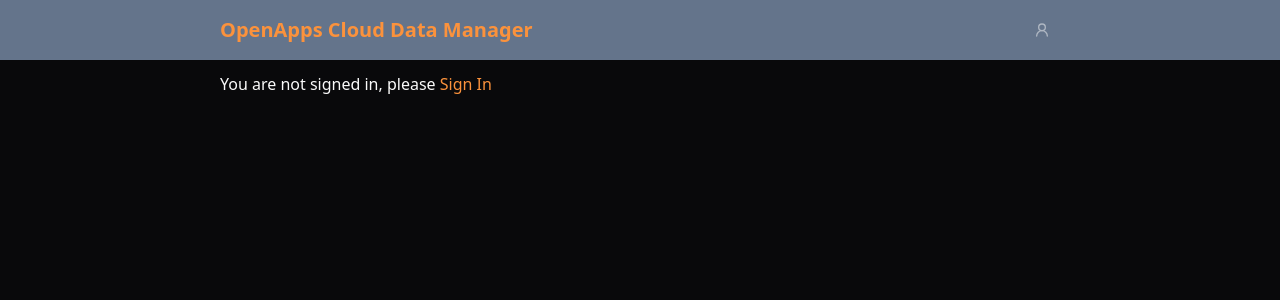
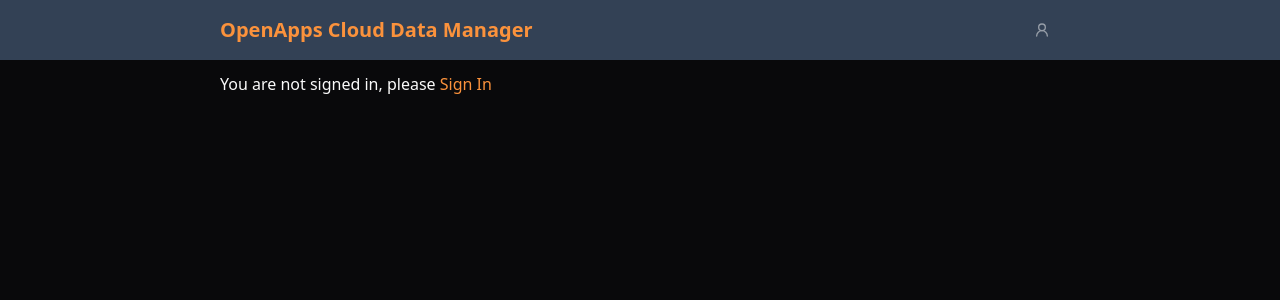
Before and after one commit to openXapps/web-apps-cloud, a React (Vite) app: page / in a window 1280 px wide. Shown: the top 300 px of the page. Built offline with nearby package versions, Linux system fonts and the light colour scheme; no server answers.

Commit message:
Progress

```diff
--- a/src/hooks/useFirebase.ts
+++ b/src/hooks/useFirebase.ts
@@ -1,4 +1,3 @@
-// import { useEffect, useRef, useState } from 'react';
 import { initializeApp } from 'firebase/app';
 import {
   collection,
@@ -50,19 +49,19 @@
   /**
    * Create new document in a collection
    * @param {string} fbPath Firebase database path string
+   * @param {DocumentData} fbDoc Document data consists of fields mapped to values
    * @returns Reference to new document
    */
   async function addData(fbPath: string, fbDoc: DocumentData): Promise<DocumentReference<DocumentData, DocumentData>> {
     const docCollection = collection(db, fbPath);
-    const docRef = await addDoc(docCollection, fbDoc);
-    return docRef;
+    return addDoc(docCollection, fbDoc);
   }
 
   /**
    * Update an existing document in a collection
    * @param {string} fbPath Firebase database path string
    * @param {string} docId Document Id to update
-   * @param {any} fbDoc Document data to update
+   * @param {any} fbDoc Document data consists of fields mapped to values
    * @returns REmpty Promise
    */
   async function setData(fbPath: string, docId: string, fbDoc: DocumentData): Promise<void> {
--- a/src/routes/Home.tsx
+++ b/src/routes/Home.tsx
@@ -3,7 +3,7 @@
 
 import useAuth from '@/hooks/useAuth';
 
-// import AppModules from '@/components/AppModules';
+import AppModules from '@/components/AppModules';
 import AppBookmarks from '@/components/AppBookmarks';
 
 export default function Home() {
@@ -14,8 +14,10 @@
       {isAuthorized ? (
         <div>
           <h1 className="mb-3">Welcome {auth.currentUser?.displayName || 'NO NAME'}</h1>
-          {/* <AppModules /> */}
+          <AppModules />
+          <div className="my-8 h-1 bg-slate-700"></div>
           <AppBookmarks />
+          <div className="my-8 h-1 bg-slate-700"></div>
         </div>
       ) : (
         <div className='flex gap-3'>
--- a/src/routes/Layout.tsx
+++ b/src/routes/Layout.tsx
@@ -4,7 +4,7 @@
 export default function Layout() {
   return (
     <>
-      <div className="bg-slate-400 dark:bg-slate-500">
+      <div className="bg-slate-400 dark:bg-slate-700">
         <AppBar />
       </div>
       <div className="container max-w-[1024px]">
```
